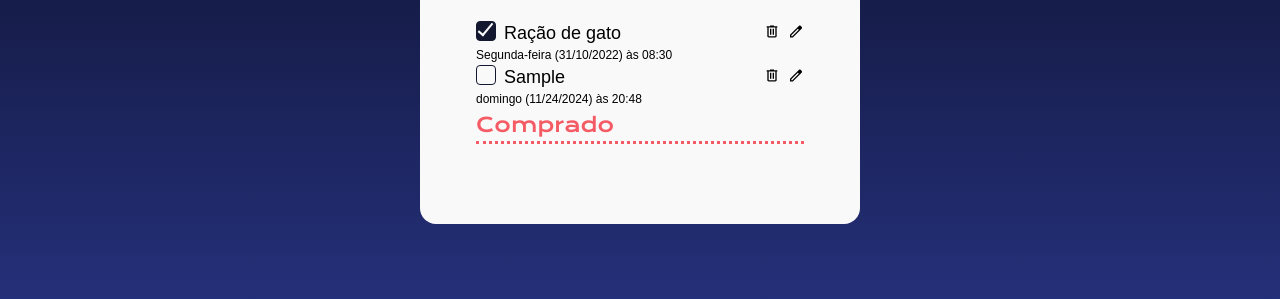
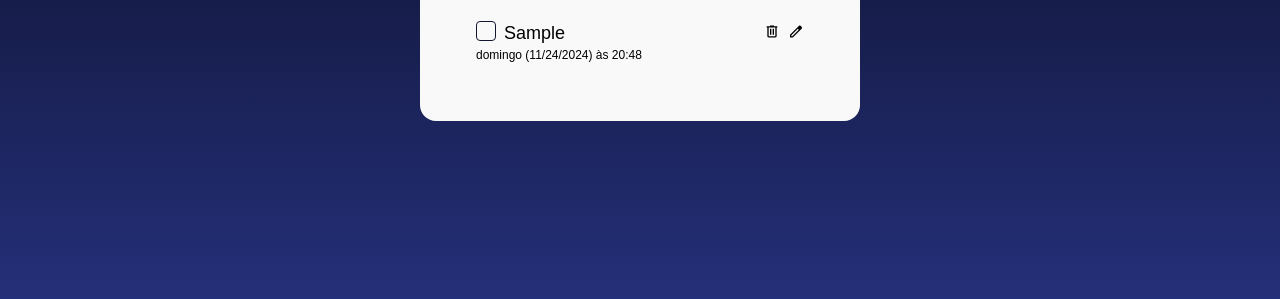
Before and after one commit to alanalveses/javascript-pra-web-projeto-base-alura-compras, a plain HTML site: page index.html in a window 1280 px wide. Both pictures are taken after typing "Sample" into the empty fields and a click on the button "Salvar item". Shown: the part 463-762 px from the top of the page. Drawn offline with nearby package versions, Linux system fonts and the light colour scheme; a web font is replaced by a local one.

Commit message:
feat: add feedback message for empty lists and restructuring files by features

```diff
--- a/index.html
+++ b/index.html
@@ -27,39 +27,20 @@
             <hr>
 
             <ul id="lista-de-compras">
-                <li>
-                    <div class="lista-item-container">
-                        <div>
-                            <div class="container-checkbox">
-                                <label for="checkbox-1">
-                                    <input type="checkbox" class="input-checkbox" id="checkbox-1" />
-                                    <div class="checkbox-customizado checked"></div>
-                                </label>
-                            </div>
-                            <p>Ração de gato</p>
-                        </div>
-
-                        <div>
-                            <button class="item-lista-button">
-                                <img src="./img/delete.svg" alt="remover">
-                            </button>
-                            <button class="item-lista-button">
-                                <img src="./img/edit.svg" alt="editar">
-                            </button>
-                        </div>
-                    </div>
-                    <p class="texto-data">Segunda-feira (31/10/2022) às 08:30</p>
-                </li>
+                <p id="mensagem-lista-vazia" style="display: block">Sua lista está vazia. Adicione itens a ela para não
+                    esquecer nada na próxima compra!</p>
             </ul>
 
-            <h2>Comprado</h2>
-            <hr />
-            <ul id="lista-comprados">
+            <div id="container-lista-comprados">
+                <h2>Comprado</h2>
+                <hr />
+                <ul id="lista-comprados">
 
-            </ul>
+                </ul>
+            </div>
         </div>
     </main>
-    <script src="scripts.js"></script>
+    <script src="scripts.js" type="module"></script>
 </body>
 
 </html>
--- /dev/null
+++ b/js/adicionarItem.js
@@ -0,0 +1,14 @@
+import { criarItemDaLista } from "./criarItemDaLista.js";
+import { verificarListaVazia } from "./verificarListaVazia.js";
+
+const item = document.getElementById("input-item");
+
+const listaDeCompras = document.getElementById("lista-de-compras");
+
+export function adicionarItem(evento) {
+    evento.preventDefault()
+
+    const itemDaLista = criarItemDaLista(item.value);
+    listaDeCompras.appendChild(itemDaLista);
+    verificarListaVazia(listaDeCompras);
+}
--- /dev/null
+++ b/js/criarItemDaLista.js
@@ -0,0 +1,86 @@
+import { verificarListaComprados } from "./verificarListaComprados.js";
+
+const listaComprados = document.getElementById("lista-comprados");
+let contador = 0;
+export function criarItemDaLista(item) {
+    const itemDaLista = document.createElement("li");
+    const containerItemLista = document.createElement("div");
+    containerItemLista.classList.add("lista-item-container");
+
+    const containerNomeDoItem = document.createElement("div");
+
+    const containerCheckbox = document.createElement("div");
+    containerCheckbox.classList.add("container-checkbox");
+
+    const checkboxInput = document.createElement("input");
+    checkboxInput.type = "checkbox";
+    checkboxInput.classList.add("input-checkbox");
+    checkboxInput.id = "checkbox-" + contador++;
+
+    const checkboxLabel = document.createElement("label");
+    checkboxLabel.setAttribute("for", checkboxInput.id);
+
+    checkboxLabel.addEventListener("click", function (evento) {
+        const checkboxInput = evento.currentTarget.querySelector(".input-checkbox");
+        const checkboxCustomizado = evento.currentTarget.querySelector(".checkbox-customizado");
+        const itemTitulo = evento.currentTarget.closest("li").querySelector("#item-titulo")
+        if (checkboxInput.checked) {
+            checkboxCustomizado.classList.add("checked");
+            itemTitulo.style.textDecoration = "line-through";
+            listaComprados.appendChild(itemDaLista)
+        } else {
+            checkboxCustomizado.classList.remove("checked");
+            itemTitulo.style.textDecoration = "none";
+            listaDeCompras.appendChild(itemDaLista)
+        }
+
+        verificarListaComprados(listaComprados)
+    })
+
+    const checkboxCustomizado = document.createElement("div");
+    checkboxCustomizado.classList.add("checkbox-customizado");
+
+    checkboxLabel.appendChild(checkboxInput);
+    checkboxLabel.appendChild(checkboxCustomizado);
+
+    containerCheckbox.appendChild(checkboxLabel);
+    containerNomeDoItem.appendChild(containerCheckbox)
+
+    const nomeDoItem = document.createElement("p");
+    nomeDoItem.id = "item-titulo";
+    nomeDoItem.innerText = item;
+    containerNomeDoItem.appendChild(nomeDoItem)
+
+    const containerBotoes = document.createElement("div");
+    const botaoRemover = document.createElement("button");
+    botaoRemover.classList.add("item-lista-button");
+
+    const imagemRemover = document.createElement("img");
+    imagemRemover.src = "img/delete.svg";
+    imagemRemover.alt = "Remover";
+
+    botaoRemover.appendChild(imagemRemover);
+    containerBotoes.appendChild(botaoRemover);
+
+    const botaoEditar = document.createElement("button");
+    botaoEditar.classList.add("item-lista-button")
+
+    const imagemEditar = document.createElement("img");
+    imagemEditar.src = "img/edit.svg";
+    imagemEditar.alt = "Editar";
+
+    botaoEditar.appendChild(imagemEditar);
+    containerBotoes.appendChild(botaoEditar);
+
+    containerItemLista.appendChild(containerNomeDoItem);
+    containerItemLista.appendChild(containerBotoes);
+
+    const itemData = document.createElement("p");
+    itemData.innerText = `${new Date().toLocaleDateString("pt-BR", { weekday: "long" })} (${new Date().toLocaleDateString()}) às ${new Date().toLocaleTimeString("pt-BR", { hour: "numeric", minute: "numeric" })}`;
+    itemData.classList.add("texto-data");
+
+    itemDaLista.appendChild(containerItemLista);
+    itemDaLista.appendChild(itemData);
+
+    return itemDaLista;
+}
--- /dev/null
+++ b/js/verificarListaComprados.js
@@ -0,0 +1,10 @@
+const containerListaComprados = document.getElementById("container-lista-comprados")
+
+export function verificarListaComprados(lista) {
+
+    if (lista.childElementCount === 0) {
+        containerListaComprados.style.display = "none";
+    } else {
+        containerListaComprados.style.display = "block";
+    }
+}
--- /dev/null
+++ b/js/verificarListaVazia.js
@@ -0,0 +1,9 @@
+const mensagemListaVazia = document.getElementById("mensagem-lista-vazia");
+
+export function verificarListaVazia(lista) {
+    if (lista.childElementCount === 0) {
+        mensagemListaVazia.style.display = "block";
+    } else {
+        mensagemListaVazia.style.display = "none";
+    }
+}
--- a/scripts.js
+++ b/scripts.js
@@ -1,88 +1,8 @@
-const item = document.getElementById("input-item");
+import { adicionarItem } from "./js/adicionarItem.js";
+import { verificarListaComprados } from "./js/verificarListaComprados.js";
+
 const botaoSalvarItem = document.getElementById("adicionar-item");
-const listaDeCompras = document.getElementById("lista-de-compras");
-const listaComprados = document.getElementById("lista-comprados");
-let contador = 0;
 botaoSalvarItem.addEventListener("click", adicionarItem);
 
-function adicionarItem(evento) {
-    evento.preventDefault()
-
-    const itemDaLista = document.createElement("li");
-    const containerItemLista = document.createElement("div");
-    containerItemLista.classList.add("lista-item-container");
-
-    const containerNomeDoItem = document.createElement("div");
-
-    const containerCheckbox = document.createElement("div");
-    containerCheckbox.classList.add("container-checkbox");
-
-    const checkboxInput = document.createElement("input");
-    checkboxInput.type = "checkbox";
-    checkboxInput.classList.add("input-checkbox");
-    checkboxInput.id = "checkbox-" + contador++;
-
-    const checkboxLabel = document.createElement("label");
-    checkboxLabel.setAttribute("for", checkboxInput.id);
-
-    checkboxLabel.addEventListener("click", function (evento) {
-        const checkboxInput = evento.currentTarget.querySelector(".input-checkbox");
-        const checkboxCustomizado = evento.currentTarget.querySelector(".checkbox-customizado");
-        const itemTitulo = evento.currentTarget.closest("li").querySelector("#item-titulo")
-        if (checkboxInput.checked) {
-            checkboxCustomizado.classList.add("checked");
-            itemTitulo.style.textDecoration = "line-through";
-            listaComprados.appendChild(itemDaLista)
-        } else {
-            checkboxCustomizado.classList.remove("checked");
-            itemTitulo.style.textDecoration = "none";
-            listaDeCompras.appendChild(itemDaLista)
-        }
-    })
-
-    const checkboxCustomizado = document.createElement("div");
-    checkboxCustomizado.classList.add("checkbox-customizado");
-
-    checkboxLabel.appendChild(checkboxInput);
-    checkboxLabel.appendChild(checkboxCustomizado);
-
-    containerCheckbox.appendChild(checkboxLabel);
-    containerNomeDoItem.appendChild(containerCheckbox)
-
-    const nomeDoItem = document.createElement("p");
-    nomeDoItem.id = "item-titulo";
-    nomeDoItem.innerText = item.value;
-    containerNomeDoItem.appendChild(nomeDoItem)
-
-    const containerBotoes = document.createElement("div");
-    const botaoRemover = document.createElement("button");
-    botaoRemover.classList.add("item-lista-button");
-
-    const imagemRemover = document.createElement("img");
-    imagemRemover.src = "img/delete.svg";
-    imagemRemover.alt = "Remover";
-
-    botaoRemover.appendChild(imagemRemover);
-    containerBotoes.appendChild(botaoRemover);
-
-    const botaoEditar = document.createElement("button");
-    botaoEditar.classList.add("item-lista-button")
-
-    const imagemEditar = document.createElement("img");
-    imagemEditar.src = "img/edit.svg";
-    imagemEditar.alt = "Editar";
-
-    botaoEditar.appendChild(imagemEditar);
-    containerBotoes.appendChild(botaoEditar);
-
-    containerItemLista.appendChild(containerNomeDoItem);
-    containerItemLista.appendChild(containerBotoes);
-
-    const itemData = document.createElement("p");
-    itemData.innerText = `${new Date().toLocaleDateString("pt-BR", { weekday: "long" })} (${new Date().toLocaleDateString()}) às ${new Date().toLocaleTimeString("pt-BR", { hour: "numeric", minute: "numeric" })}`;
-    itemData.classList.add("texto-data");
-
-    itemDaLista.appendChild(containerItemLista);
-    itemDaLista.appendChild(itemData);
-    listaDeCompras.appendChild(itemDaLista)
-}
+const listaComprados = document.getElementById("lista-comprados");
+verificarListaComprados(listaComprados);
```
